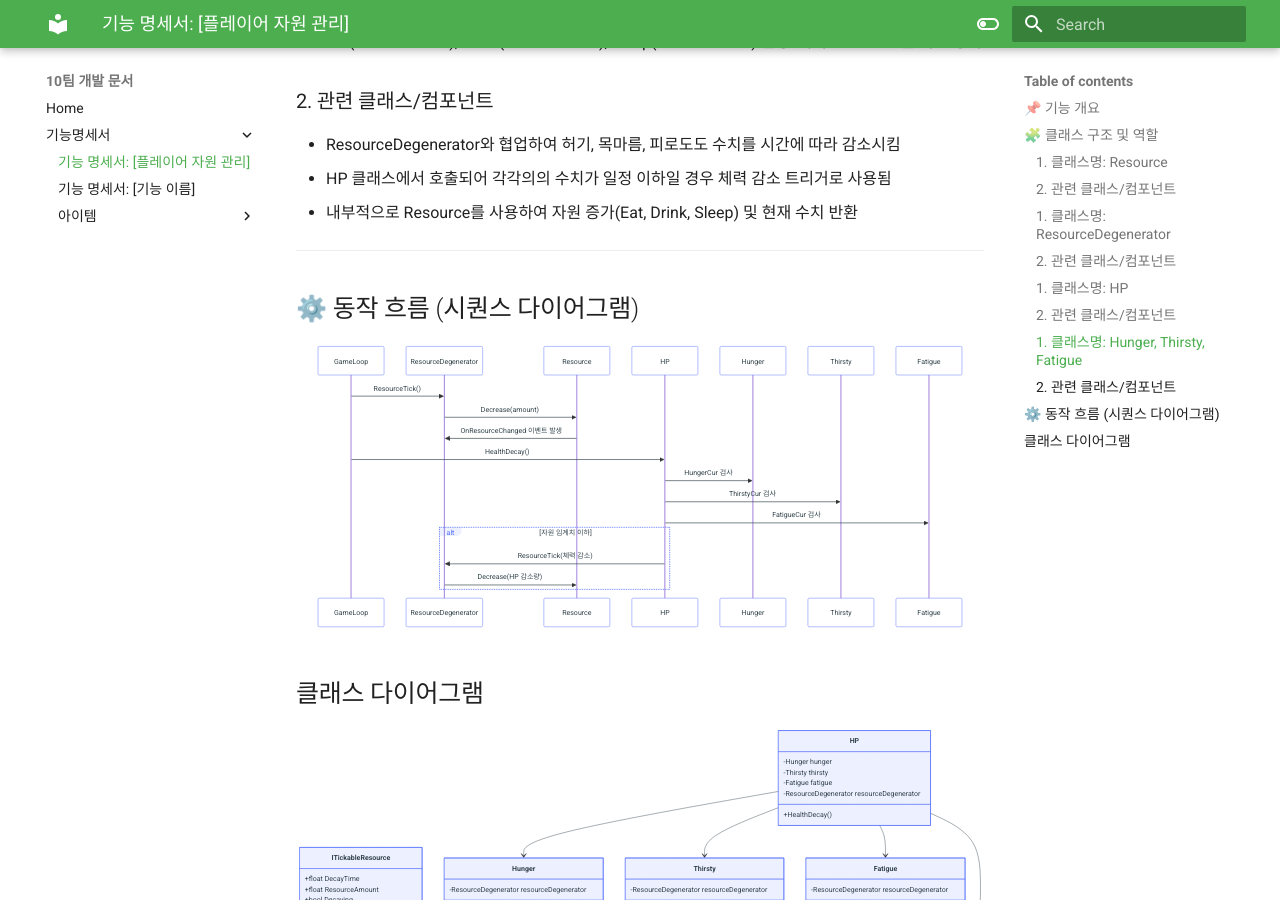
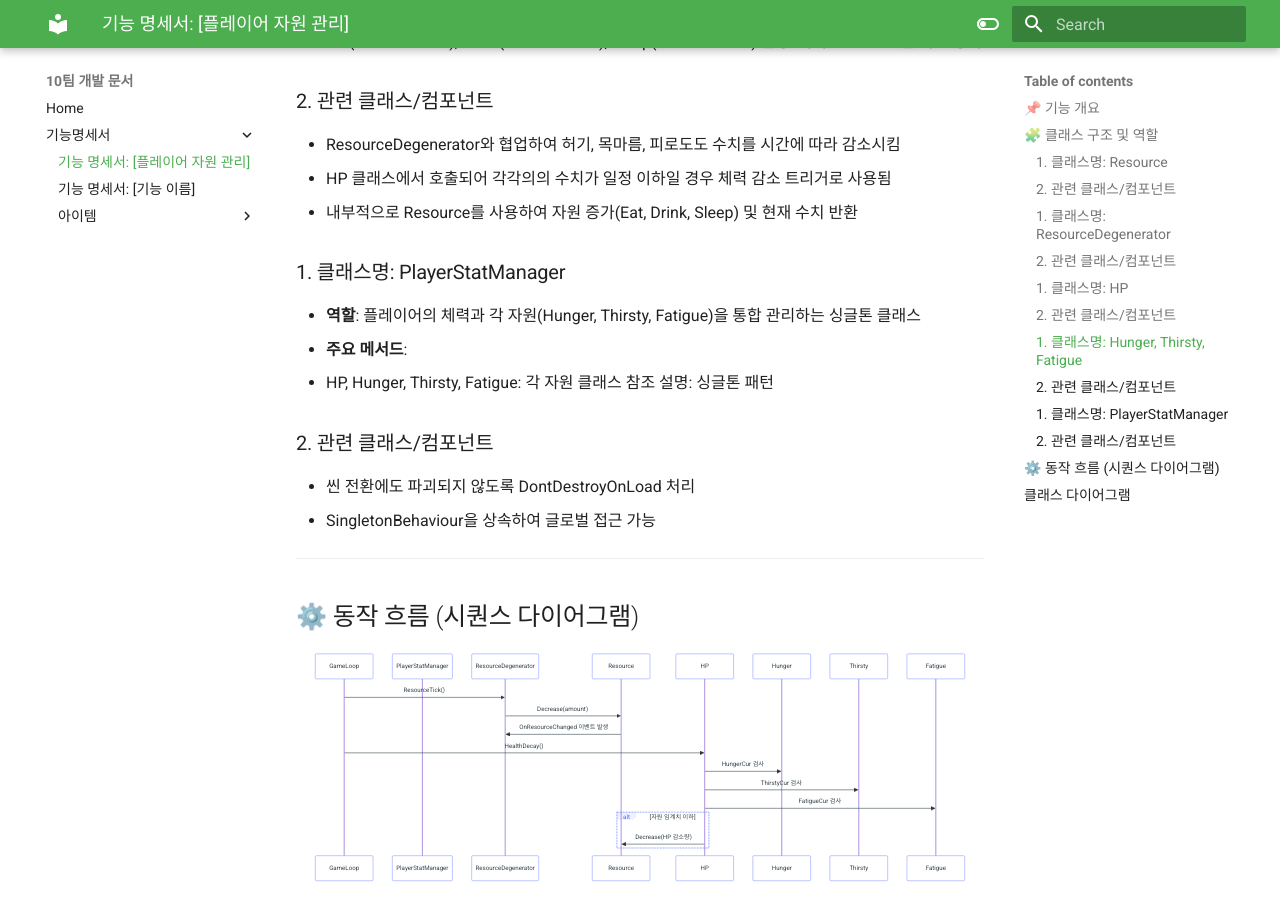
Before and after one commit to 10-team-project/docs, an MkDocs documentation site: the page built from docs/기능명세서/250620_강소현_ 플레이어자원관리.md, in a window 1280 px wide and 900 px high, scrolled down 1879 px. Built offline with MkDocs 1.6.1 and Material for MkDocs 9.7.7, drawn with Linux system fonts in a browser that asks for light colours.

Commit message:
[Fix] 수정 및 추가

````diff
--- a/docs/기능명세서/250620_강소현_ 플레이어자원관리.md
+++ b/docs/기능명세서/250620_강소현_ 플레이어자원관리.md
@@ -59,6 +59,16 @@
 - ResourceDegenerator와 협업하여 허기, 목마름, 피로도도 수치를 시간에 따라 감소시킴
 - HP 클래스에서 호출되어 각각의의 수치가 일정 이하일 경우 체력 감소 트리거로 사용됨
 - 내부적으로 Resource를 사용하여 자원 증가(Eat, Drink, Sleep) 및 현재 수치 반환
+
+### 1. 클래스명: PlayerStatManager
+- **역할**: 플레이어의 체력과 각 자원(Hunger, Thirsty, Fatigue)을 통합 관리하는 싱글톤 클래스
+- **주요 메서드**:
+  - HP, Hunger, Thirsty, Fatigue: 각 자원 클래스 참조
+    설명: 싱글톤 패턴
+
+### 2. 관련 클래스/컴포넌트
+- 씬 전환에도 파괴되지 않도록 DontDestroyOnLoad 처리
+- SingletonBehaviour<PlayerStatManager>을 상속하여 글로벌 접근 가능
 ---
 
 ## ⚙️ 동작 흐름 (시퀀스 다이어그램)
@@ -66,6 +76,7 @@
 ```mermaid
 sequenceDiagram
     participant GameLoop
+    participant PlayerStatManager
     participant ResourceDegenerator
     participant Resource
     participant HP
@@ -145,14 +155,26 @@ classDiagram
         +Sleep(float)
     }
 
+    class PlayerStatManager {
+        +HP HP
+        +Hunger Hunger
+        +Thirsty Thirsty
+        +Fatigue Fatigue
+        #void Awake()
+    }
+
     IResource <|.. Resource
     ITickableResource <|.. ResourceDegenerator
     ResourceDegenerator --> Resource
     Hunger --> ResourceDegenerator
     Thirsty --> ResourceDegenerator
     Fatigue --> ResourceDegenerator
-    HP --> ResourceDegenerator
+    HP --> Resource
     HP --> Hunger
     HP --> Thirsty
     HP --> Fatigue
+    PlayerStatManager --> HP
+    PlayerStatManager --> Hunger
+    PlayerStatManager --> Thirsty
+    PlayerStatManager --> Fatigue
 ```
````
Also changed, not shown: other parts of docs/기능명세서/250620_강소현_ 플레이어자원관리.md (+1 -2 lines).
